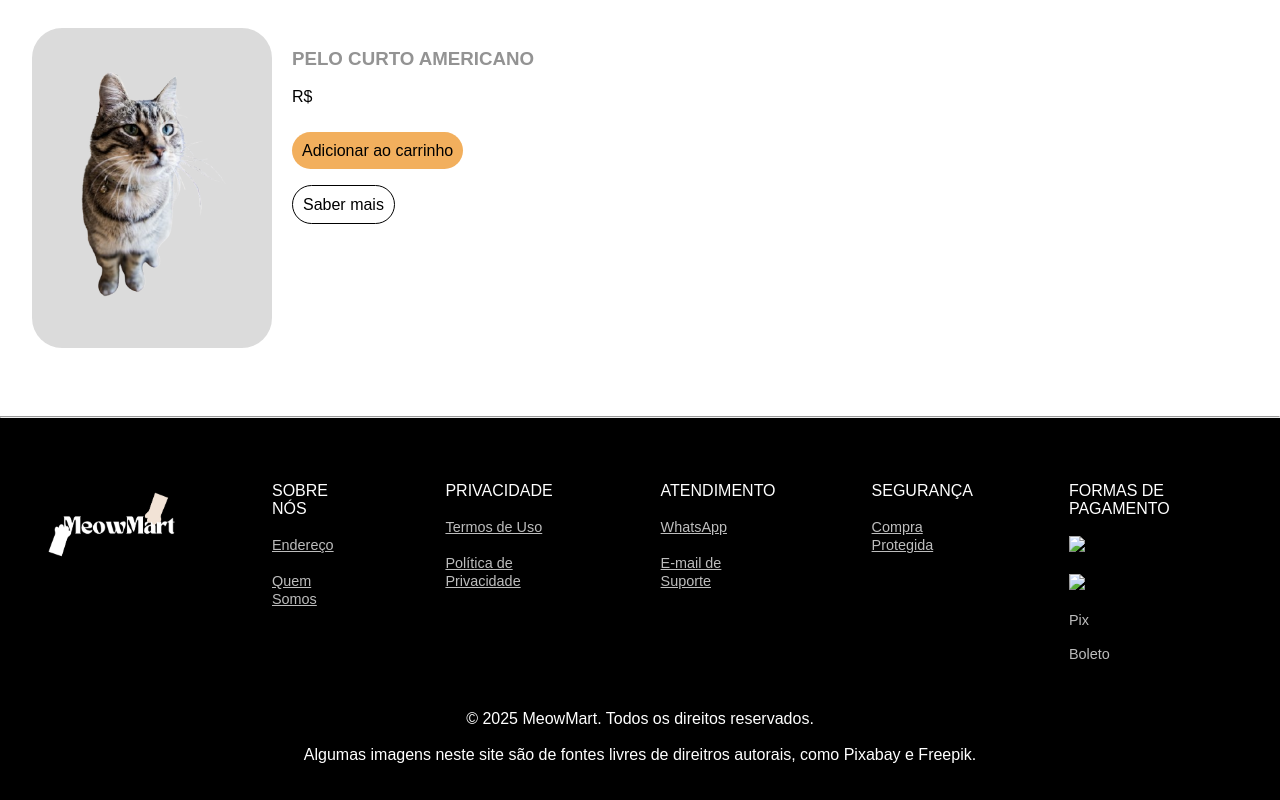
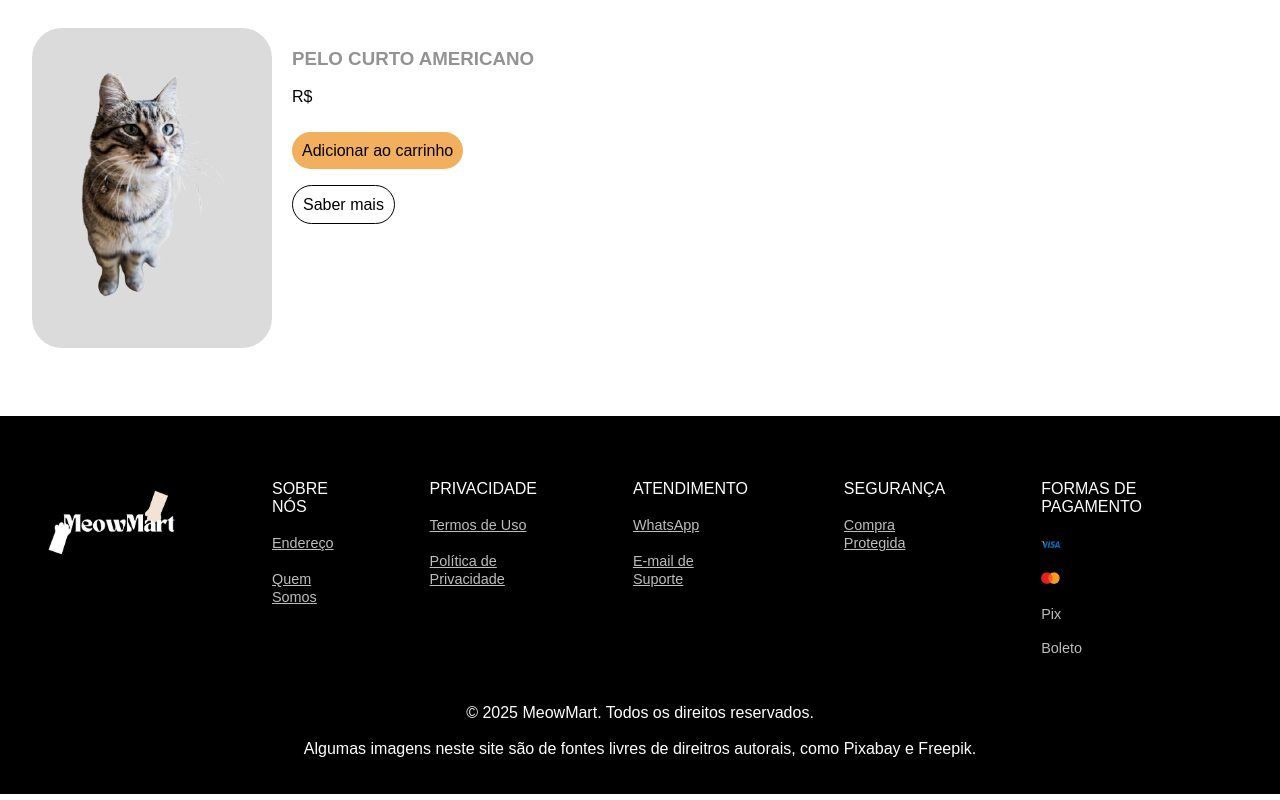
Before and after one commit to RAYsSA-Chaves/Treinando_frontEnd, a plain HTML site: page Ecommerce_aleatorio/index.html in a window 1280 px wide. Shown: the part 2378-3178 px from the top of the page. Drawn offline with Linux system fonts and the light colour scheme.

Commit message:
Finalizei a pag inicial

```diff
--- a/Ecommerce_aleatorio/index.html
+++ b/Ecommerce_aleatorio/index.html
@@ -14,7 +14,7 @@
             </div>
 
             <div class="botao">
-                <a href="">
+                <a href="index.html">
                     <figure class="botao_ativo">
                         <img src="Icones/home_white.svg" class="imgbotao">
                         <figcaption>Home</figcaption>
@@ -162,7 +162,6 @@
         </div>
     </div>
     <br><br>
-    <hr>
 </body>
 
 <footer>
@@ -205,9 +204,9 @@
             <div class="seçao">
                 <p>FORMAS DE PAGAMENTO</p>
                 <br>
-                <img src="visa.png">
+                <img src="Midia/visa_bandeira.png" class="cartao">
                 <br><br>
-                <img src="mastercard.png">
+                <img src="Midia/mastercard_bandeira.png" class="cartao">
                 <br><br>
                 <p class="itemFooter">Pix</p>
                 <br>
--- a/Ecommerce_aleatorio/indexDesign.css
+++ b/Ecommerce_aleatorio/indexDesign.css
@@ -157,3 +157,7 @@ footer {
     color: rgb(189, 189, 189);
     font-size: 0.9rem;
 }
+
+.cartao {
+    width: 10%;
+}
```
Also changed, not shown: Ecommerce_aleatorio/Midia/mastercard_bandeira.png (added), Ecommerce_aleatorio/Midia/visa_bandeira.png (added).
